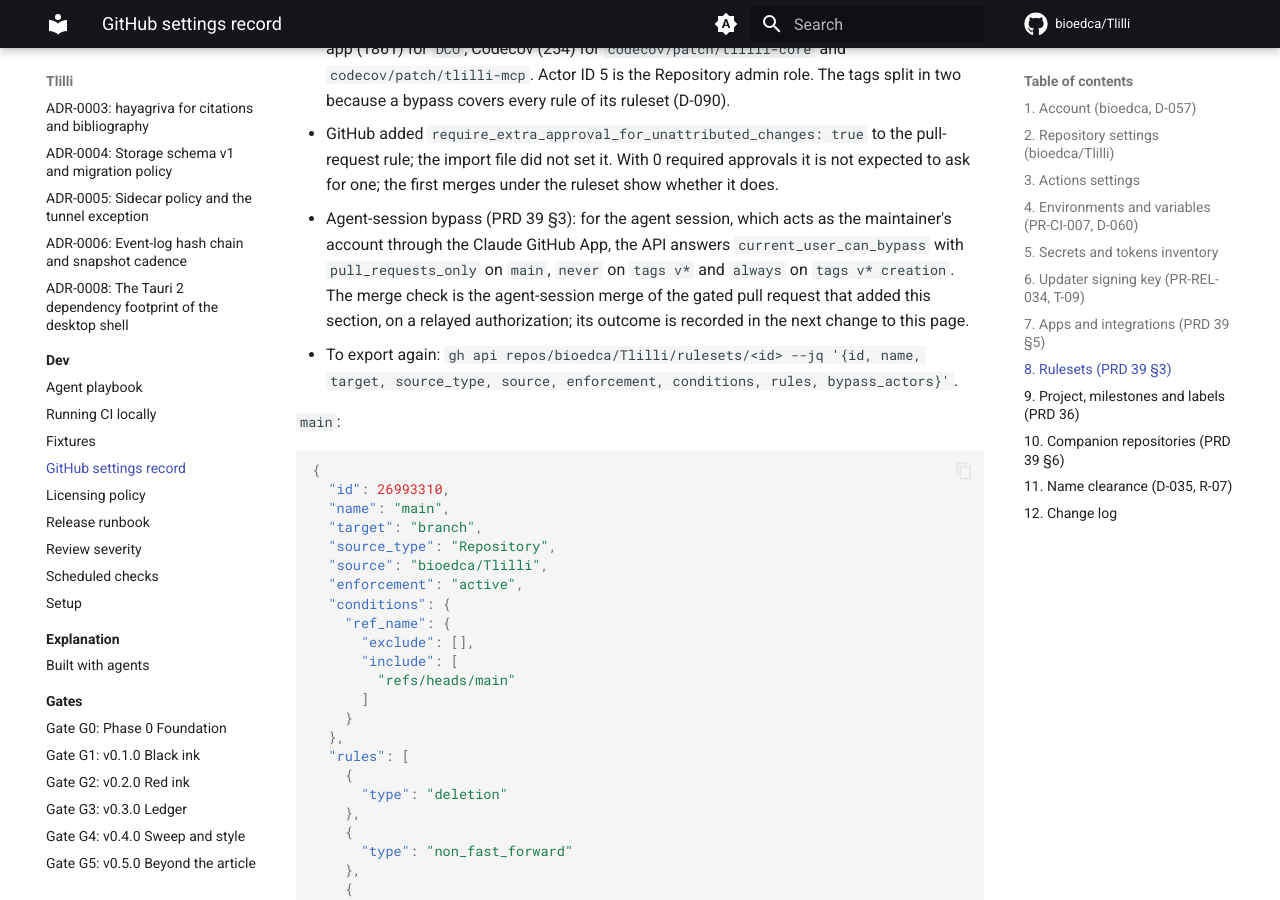
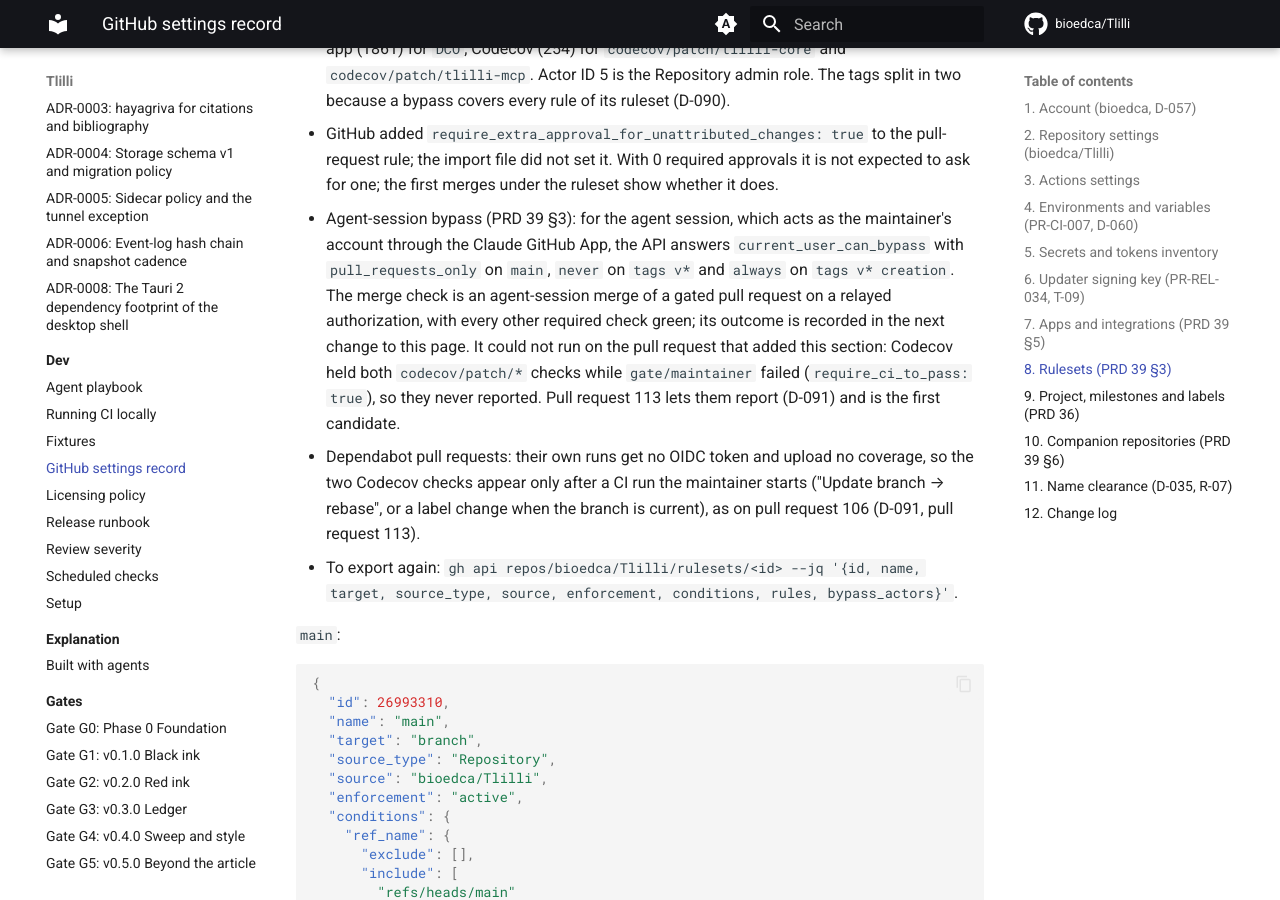
Before and after one commit to bioedca/Tlilli, an MkDocs documentation site: the page built from docs/dev/github-settings.md, in a window 1280 px wide and 900 px high, scrolled down 8432 px. Built offline with MkDocs 1.6.1 and Material for MkDocs 9.7.7, drawn with Linux system fonts in a browser that asks for light colours; comment, search, counter and statistics services are not loaded.

Commit message:
docs(repo): say where the agent-session bypass check runs
CodeRabbit's review of the first record pull request found that Codecov
withheld both codecov/patch checks while gate/maintainer failed, so no
merge on a relayed authorization had every other required check green,
and that Dependabot pull requests get the checks only from a run the
maintainer starts. Section 8 now says so and points the bypass check
at the pull request that fixes the first (#113, D-091).

Refs: #35, #112, PR-GIT-058, D-078, D-091
Signed-off-by: bioedca <131809205+bioedca@users.noreply.github.com>

```diff
--- a/docs/dev/github-settings.md
+++ b/docs/dev/github-settings.md
@@ -125,7 +125,8 @@ Maintainer, 2026-11-10: three rulesets, imported from files the bootstrap task 2
 
 - Required checks: the 20 of `PR-GIT-043`, each pinned to its source: GitHub Actions (integration 15368) for the `ci.yml` jobs and the `gate/maintainer` commit status, the DCO app (1861) for `DCO`, Codecov (254) for `codecov/patch/tlilli-core` and `codecov/patch/tlilli-mcp`. Actor ID 5 is the Repository admin role. The tags split in two because a bypass covers every rule of its ruleset (D-090).
 - GitHub added `require_extra_approval_for_unattributed_changes: true` to the pull-request rule; the import file did not set it. With 0 required approvals it is not expected to ask for one; the first merges under the ruleset show whether it does.
-- Agent-session bypass (PRD 39 §3): for the agent session, which acts as the maintainer's account through the Claude GitHub App, the API answers `current_user_can_bypass` with `pull_requests_only` on `main`, `never` on `tags v*` and `always` on `tags v* creation`. The merge check is the agent-session merge of the gated pull request that added this section, on a relayed authorization; its outcome is recorded in the next change to this page.
+- Agent-session bypass (PRD 39 §3): for the agent session, which acts as the maintainer's account through the Claude GitHub App, the API answers `current_user_can_bypass` with `pull_requests_only` on `main`, `never` on `tags v*` and `always` on `tags v* creation`. The merge check is an agent-session merge of a gated pull request on a relayed authorization, with every other required check green; its outcome is recorded in the next change to this page. It could not run on the pull request that added this section: Codecov held both `codecov/patch/*` checks while `gate/maintainer` failed (`require_ci_to_pass: true`), so they never reported. Pull request 113 lets them report (D-091) and is the first candidate.
+- Dependabot pull requests: their own runs get no OIDC token and upload no coverage, so the two Codecov checks appear only after a CI run the maintainer starts ("Update branch → rebase", or a label change when the branch is current), as on pull request 106 (D-091, pull request 113).
 - To export again: `gh api repos/bioedca/Tlilli/rulesets/<id> --jq '{id, name, target, source_type, source, enforcement, conditions, rules, bypass_actors}'`.
 
 `main`:
```
